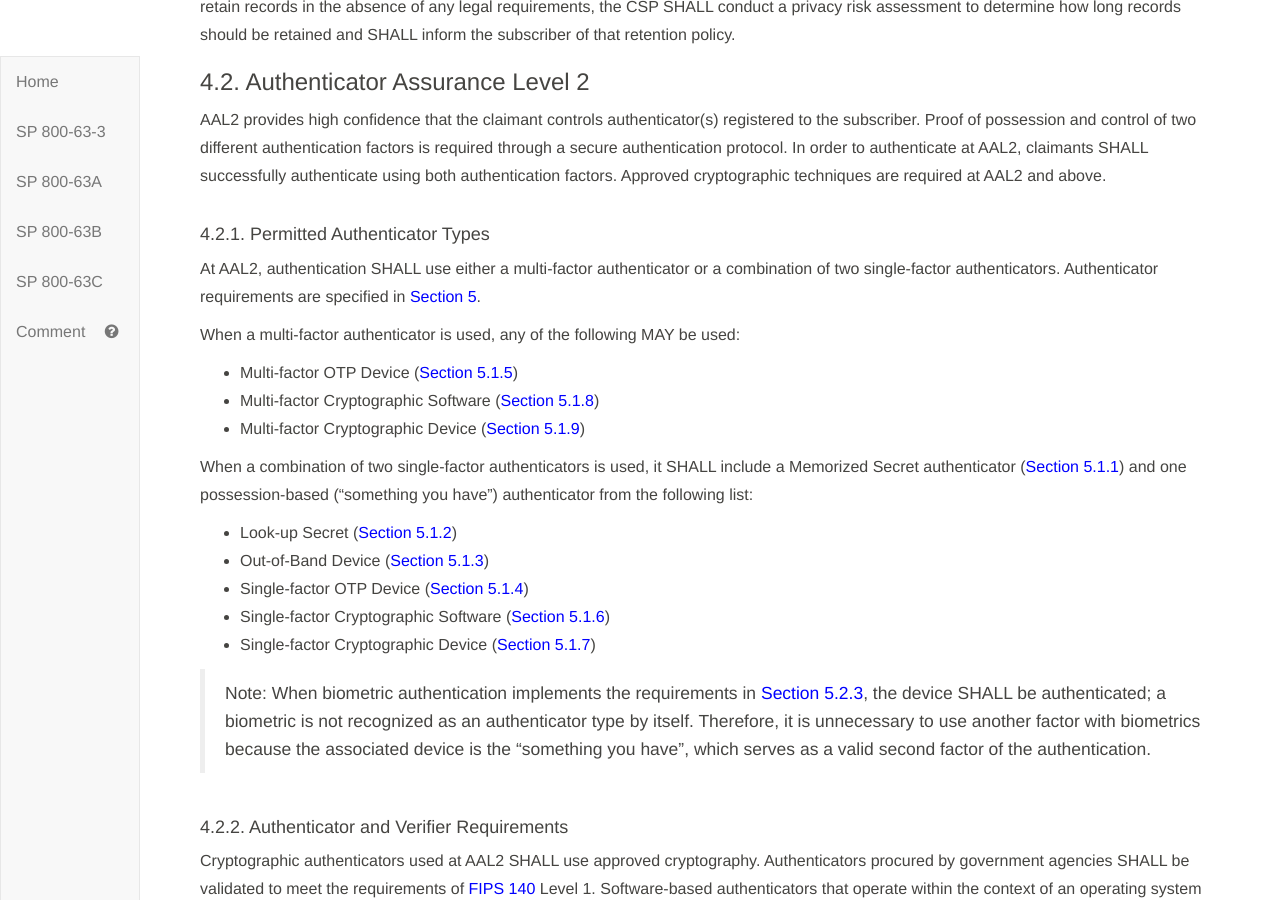
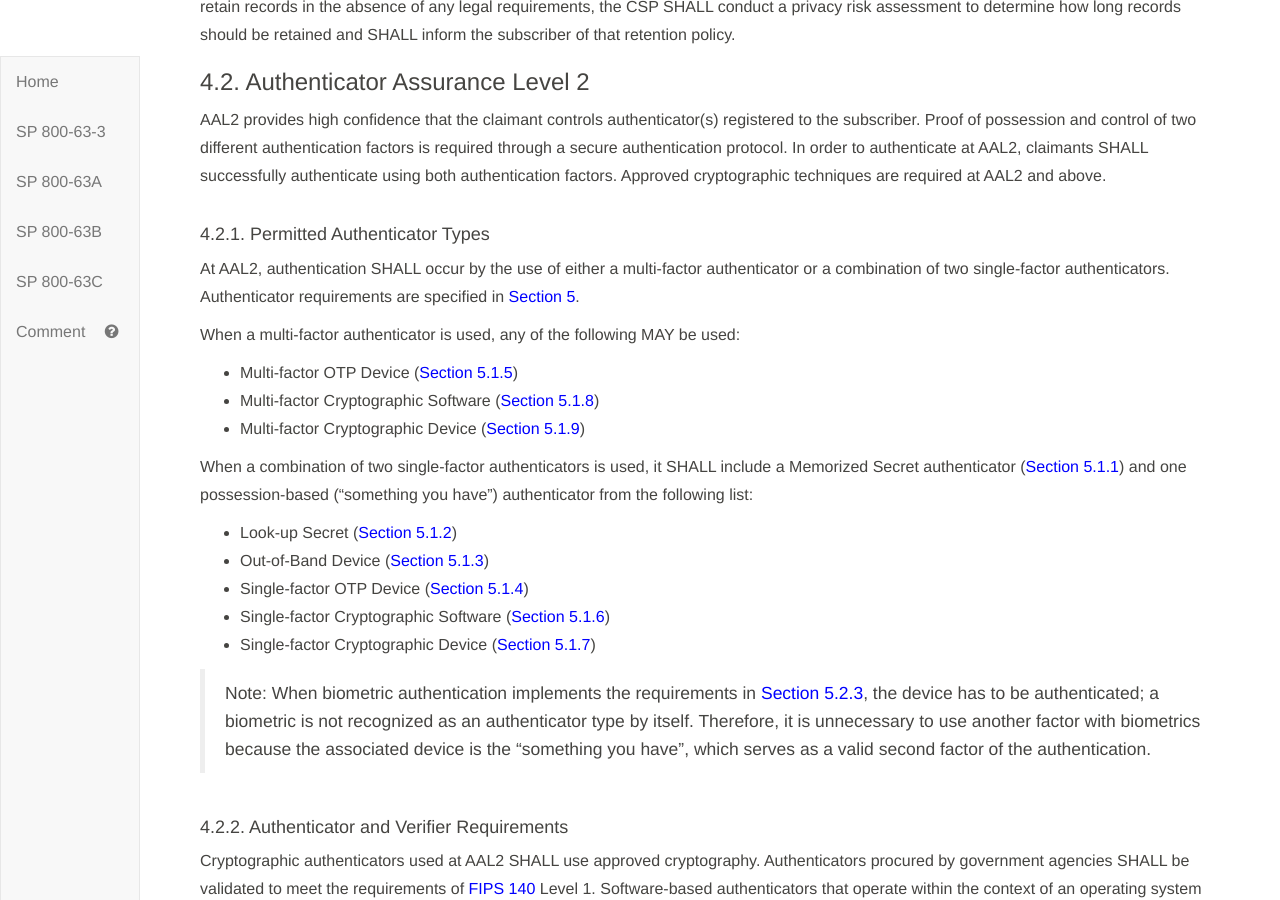
Before and after one commit to usnistgov/800-63-3, a Jekyll site: the page built from sp800-63b/sec4_aal.md, in a window 1280 px wide and 900 px high, scrolled down 1528 px. Built offline with Jekyll 4.4.1, drawn with Linux system fonts in a browser that asks for light colours; our own code applies the rules of GitHub Pages for plain Markdown files; some of the changed text lies outside the part shown.

Commit message:
Resolve pull request comments

```diff
--- a/sp800-63b/sec4_aal.md
+++ b/sp800-63b/sec4_aal.md
@@ -18,7 +18,7 @@
 
 #### 4.1.1. Permitted Authenticator Types
 
-AAL1 authentication SHALL be effected by the use of any of the following authenticator types, which are defined in [Section 5](#sec5):
+AAL1 authentication SHALL occur by the use of any of the following authenticator types, which are defined in [Section 5](#sec5):
 
 * Memorized Secret ([Section 5.1.1](#memsecret))
 * Look-up Secret ([Section 5.1.2](#lookupsecrets))
@@ -56,7 +56,7 @@
 
 #### 4.2.1. Permitted Authenticator Types
 
-At AAL2, authentication SHALL use either a multi-factor authenticator or a combination of two single-factor authenticators. Authenticator requirements are specified in [Section 5](#sec5).
+At AAL2, authentication SHALL occur by the use of either a multi-factor authenticator or a combination of two single-factor authenticators. Authenticator requirements are specified in [Section 5](#sec5).
 
 When a multi-factor authenticator is used, any of the following MAY be used:
 
@@ -72,7 +72,7 @@
 * Single-factor Cryptographic Software ([Section 5.1.6](#sfcs))
 * Single-factor Cryptographic Device ([Section 5.1.7](#sfcd))
 
-> Note: When biometric authentication implements the requirements in [Section 5.2.3](#biometric_use), the device SHALL be authenticated; a biometric is not recognized as an authenticator type by itself. Therefore, it is unnecessary to use another factor with biometrics because the associated device is the "something you have", which serves as a valid second factor of the authentication.
+> Note: When biometric authentication implements the requirements in [Section 5.2.3](#biometric_use), the device has to be authenticated; a biometric is not recognized as an authenticator type by itself. Therefore, it is unnecessary to use another factor with biometrics because the associated device is the "something you have", which serves as a valid second factor of the authentication.
 
 #### 4.2.2. Authenticator and Verifier Requirements
 
@@ -106,7 +106,7 @@
 
 #### 4.3.1. Permitted Authenticator Types
 
-AAL3 authentication SHALL be effected through the use of one of a combination of authenticators satisfying the requirements in Section 4.3. Possible combinations are:
+AAL3 authentication SHALL occur by the use of one of a combination of authenticators satisfying the requirements in Section 4.3. Possible combinations are:
 
 * Multi-factor Cryptographic Device ([Section 5.1.9](#mfcd))
 * Single-factor Cryptographic Device ([Section 5.1.7](#sfcd)) used in conjunction with Memorized Secret ([Section 5.1.1](#memsecret))
```
Also changed, not shown: sp800-63-3/definitions.md (+1 -1 lines), sp800-63b/references.md (+1 -1 lines).
